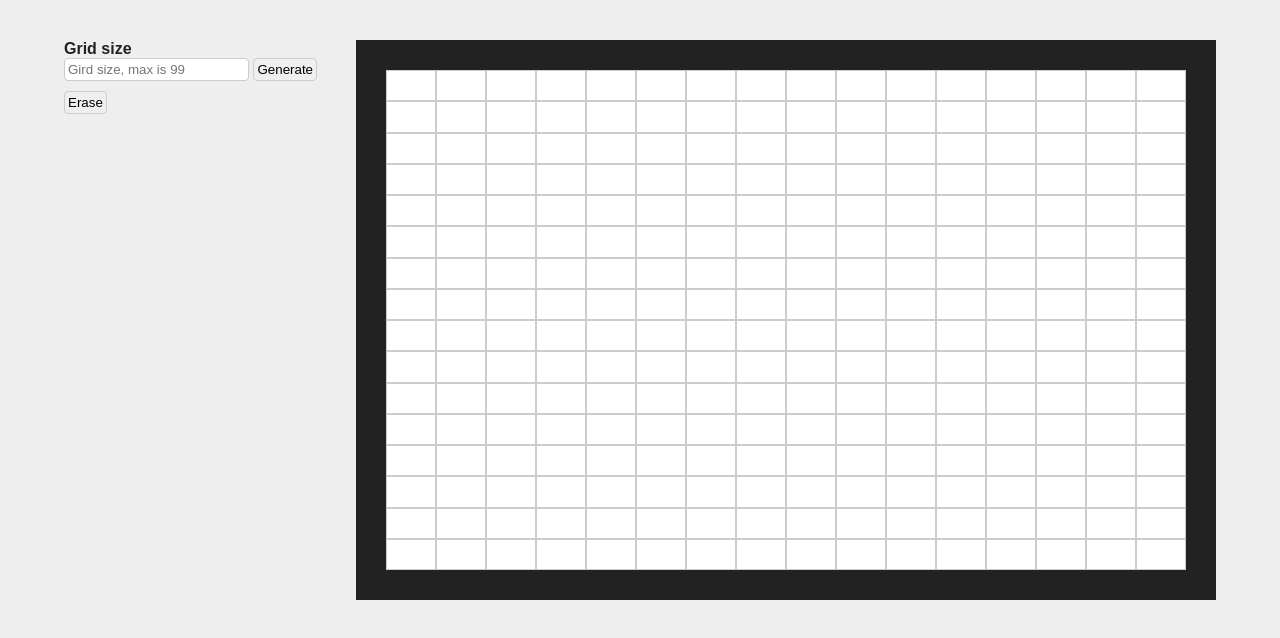
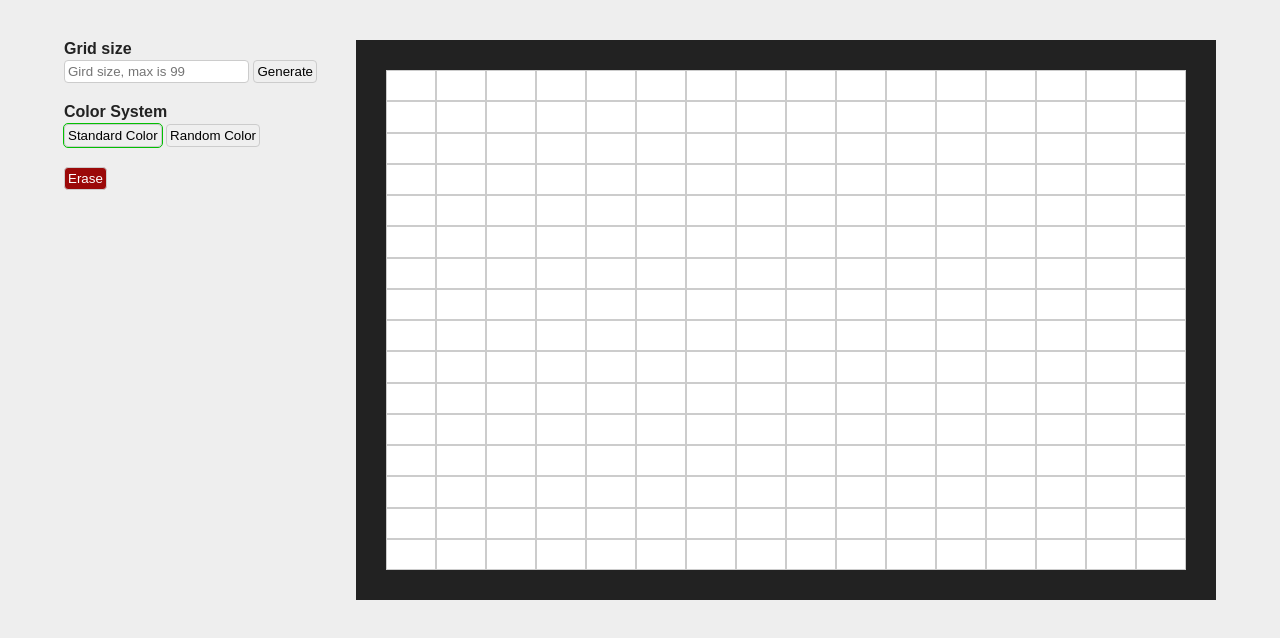
Before and after one commit to mustafa7assan/etch-a-sketch, a plain HTML site: page index.html in a window 1280 px wide. Drawn offline with Linux system fonts and the light colour scheme.

Commit message:
Add toggle between tow color system

```diff
--- a/index.html
+++ b/index.html
@@ -22,6 +22,11 @@
           />
           <button type="submit">Generate</button>
         </form>
+        <div class="color-system">
+          <h4>Color System</h4>
+          <button class="active" id="standard">Standard Color</button>
+          <button id="random">Random Color</button>
+        </div>
         <button class="erase">Erase</button>
       </div>
       <div class="grid-container">
--- a/script.js
+++ b/script.js
@@ -14,7 +14,11 @@ function generateGrid(size = 16) {
   const squares = document.querySelectorAll(".grid div");
   squares.forEach((square) => {
     square.addEventListener("mouseover", () => {
-      square.style.backgroundColor = getRandomColor();
+      if (colorSystem === "standard") {
+        square.style.backgroundColor = "#000";
+      } else if (colorSystem === "random") {
+        square.style.backgroundColor = getRandomColor();
+      }
     });
   });
 }
@@ -32,7 +36,18 @@ const form = document.querySelector("form");
 form.addEventListener("submit", (e) => {
   e.preventDefault();
   const size = Number(document.getElementById("size").value);
+
   generateGrid(size);
 });
 
+const colorButtons = document.querySelectorAll(".color-system button");
+colorButtons.forEach((button) => {
+  button.addEventListener("click", () => {
+    colorButtons.forEach((btn) => btn.classList.remove("active"));
+    button.classList.add("active");
+    colorSystem = button.id;
+  });
+});
+
+let colorSystem = "standard";
 generateGrid();
--- a/style.css
+++ b/style.css
@@ -37,11 +37,12 @@ body {
   border: 1px solid #ccc;
 }
 form {
-  margin-bottom: 10px;
+  margin-bottom: 20px;
 }
 form label {
   display: block;
   font-weight: 600;
+  margin-bottom: 2px;
 }
 input,
 button {
@@ -54,3 +55,16 @@ button {
 button {
   cursor: pointer;
 }
+.color-system h4 {
+  margin-bottom: 3px;
+}
+.color-system {
+  margin-bottom: 20px;
+}
+.active {
+  outline: 1px solid rgb(2, 192, 2);
+}
+.erase {
+  background-color: rgb(155, 9, 9);
+  color: white;
+}
```
